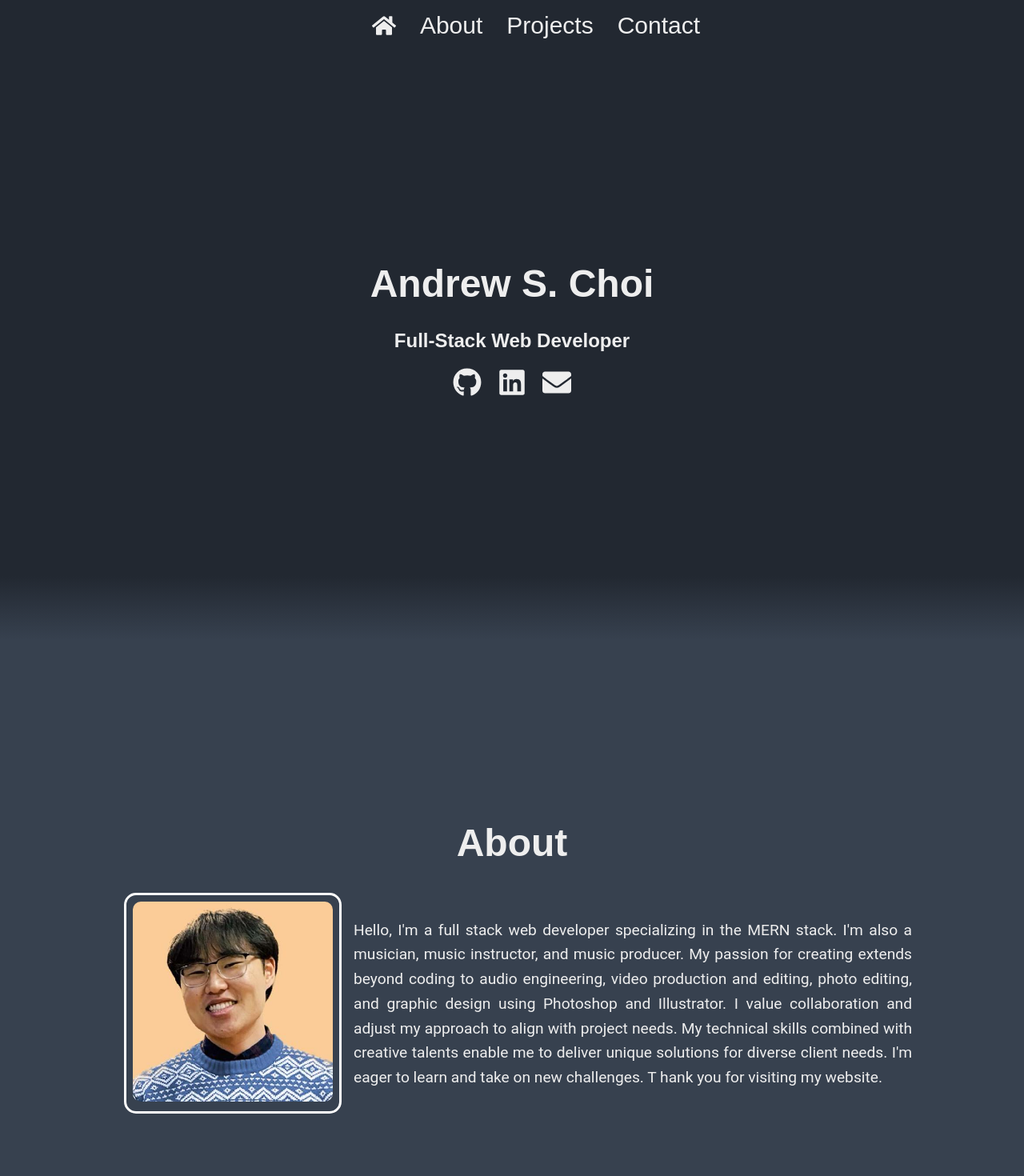
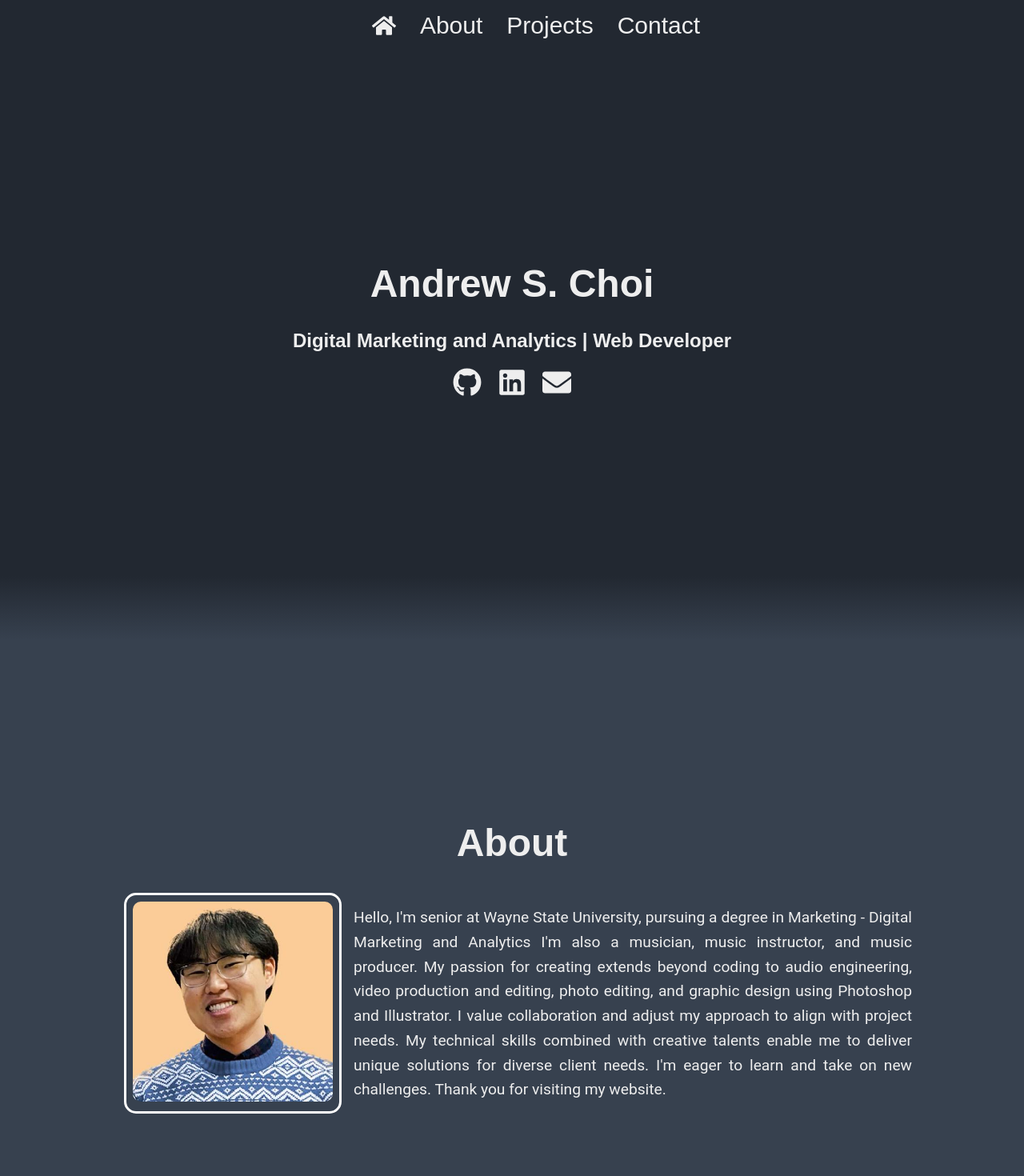
Before and after one commit to WhaleAnchor/AC-React-Portfolio, a React (Create React App) app: page / in a window 1280 px wide. Shown: the top 1470 px of the page at 80% size. Built offline with nearby package versions, Linux system fonts and the light colour scheme.

Commit message:
Text updates

```diff
--- a/src/components/About.js
+++ b/src/components/About.js
@@ -89,13 +89,12 @@ const About = () => {
         </ImageWrapper>
         <TextWrapper>
           <Paragraph>
-            Hello, I'm a full stack web developer specializing in the MERN stack.
+            Hello, I'm senior at Wayne State University, pursuing a degree in Marketing - Digital Marketing and Analytics
             I'm also a musician, music instructor, and music producer.
             My passion for creating extends beyond coding to audio engineering, video production and editing, photo editing, and graphic design using Photoshop and Illustrator.
             I value collaboration and adjust my approach to align with project needs.
             My technical skills combined with creative talents enable me to deliver unique solutions for diverse client needs.
-            I'm eager to learn and take on new challenges. T
-            hank you for visiting my website.
+            I'm eager to learn and take on new challenges. Thank you for visiting my website.
           </Paragraph>
         </TextWrapper>
       </ContentWrapper>
--- a/src/components/Intro.js
+++ b/src/components/Intro.js
@@ -63,7 +63,7 @@ const Intro = () => {
   return (
     <IntroContainer>
       <Title>Andrew S. Choi</Title>
-      <Subtitle>Full-Stack Web Developer</Subtitle>
+      <Subtitle>Digital Marketing and Analytics | Web Developer </Subtitle>
       <IconContainer>
         <IconLink
           href="https://github.com/WhaleAnchor"
```
